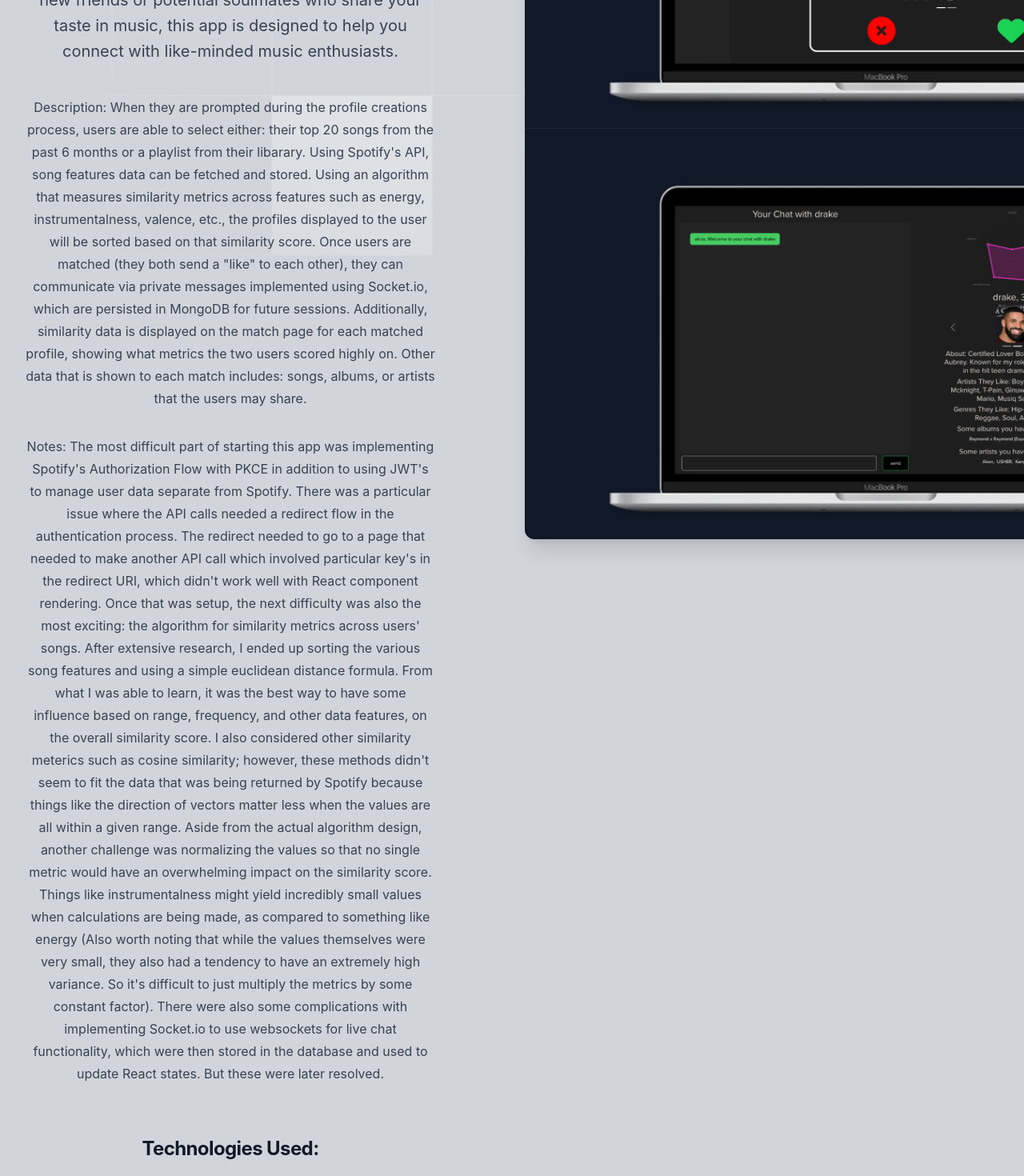
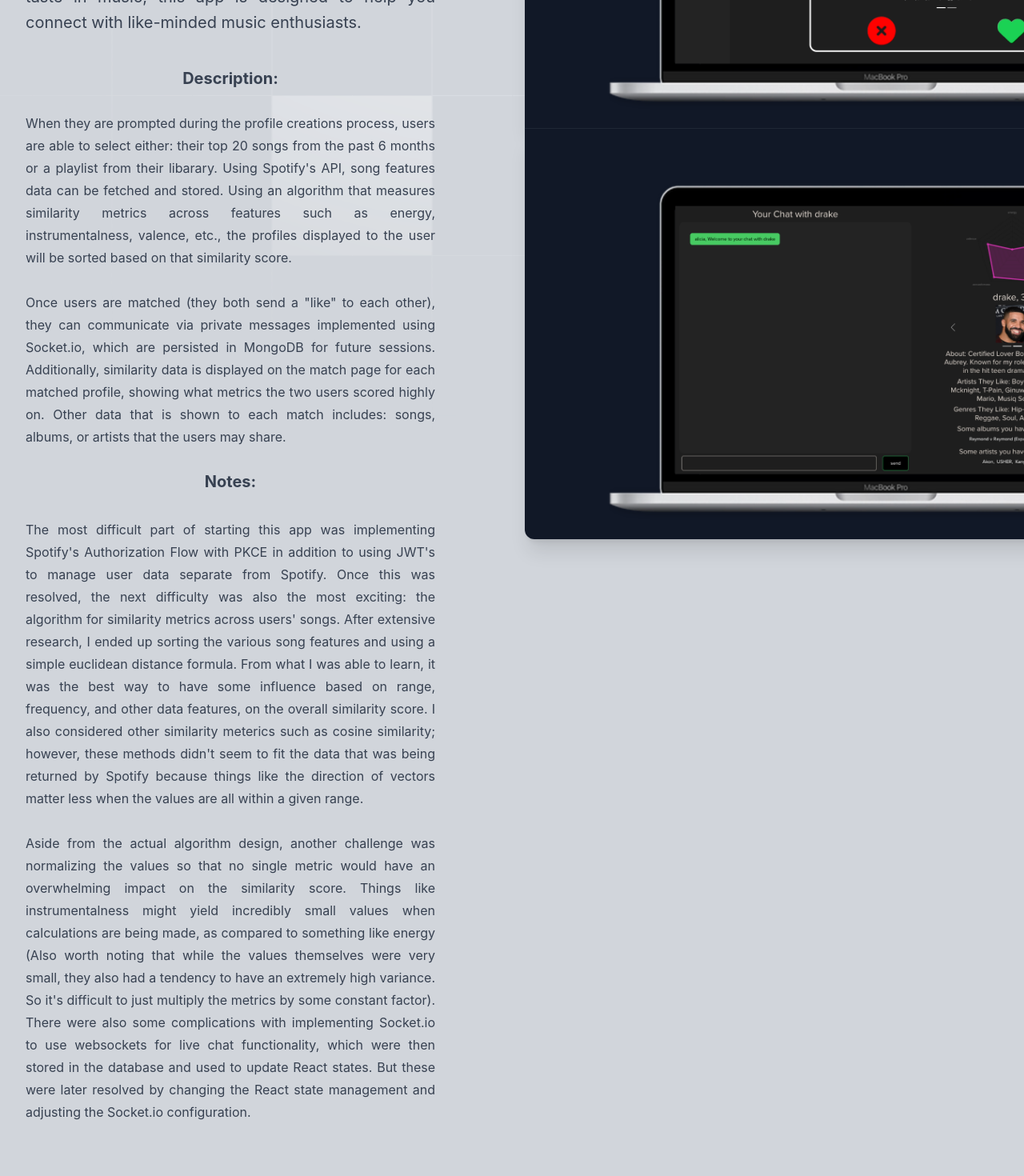
Before and after one commit to benjaehyun/react-portfolio, a React (Create React App) app: page /projects/lowkey in a window 1280 px wide. Shown: the part 640-2110 px from the top of the page at 80% size. Built offline with nearby package versions, Linux system fonts and the light colour scheme.

Commit message:
adjusted a tags for rel attribute and adjusted project page styling

```diff
--- a/src/components/Footer/Footer.jsx
+++ b/src/components/Footer/Footer.jsx
@@ -19,8 +19,8 @@
                     <h1 className="w-full font-serif text-4xl">Ben Lee</h1>
                     <h2 className="font-sans italic"> Feel free to reach out or say hi! </h2>
                     <div className="mt-4 flex justify-center space-x-12">
-                        <a href="https://github.com/benjaehyun" target="_blank" className='text-4xl'> <FontAwesomeIcon icon={faGithub} /> </a> <br />
-                        <a href="https://www.linkedin.com/in/benjaehyun/" target="_blank" className='text-4xl'><FontAwesomeIcon icon={faLinkedin} /></a> <br />
+                        <a href="https://github.com/benjaehyun" target="_blank" rel="noopener noreferrer" className='text-4xl'> <FontAwesomeIcon icon={faGithub} /> </a> <br />
+                        <a href="https://www.linkedin.com/in/benjaehyun/" target="_blank" rel="noopener noreferrer" className='text-4xl'><FontAwesomeIcon icon={faLinkedin} /></a> <br />
                         <a href = "mailto: benjaminjaelee@gmail.com" className="text-4xl"><FontAwesomeIcon icon={faEnvelope} /></a>
                     </div>
                 </div>
--- a/src/pages/App/App.jsx
+++ b/src/pages/App/App.jsx
@@ -1,6 +1,6 @@
 import './App.css';
 import Navbar from "../../components/Navbar/Navbar"
-import {Routes, Route, Navigate, Link} from "react-router-dom"
+import {Routes, Route} from "react-router-dom"
 import ProjectsPage from '../ProjectsPage/ProjectsPage';
 import AboutPage from '../AboutPage/AboutPage';
 import ContactPage from '../ContactPage/ContactPage';
--- a/src/pages/CardioProjectPage/CardioProjectPage.jsx
+++ b/src/pages/CardioProjectPage/CardioProjectPage.jsx
@@ -1,4 +1,3 @@
-import { CloudArrowUpIcon, LockClosedIcon, ServerIcon } from '@heroicons/react/20/solid'
 
 export default function Example() {
   return (
@@ -34,8 +33,10 @@
           <div className="lg:pr-4">
             <div className="lg:max-w-lg">
               <h1 className="mt-2 text-3xl font-bold tracking-tight text-gray-900 sm:text-4xl">cardIO</h1>
-              <p>add links or something to the github and deployed sites</p>
-              <p className="mt-6 text-xl leading-8 text-gray-700">
+              <a href="https://github.com/benjaehyun/cardIO" target="_blank" rel="noopener noreferrer" className='underline'>Link To GitHub</a> || &nbsp;
+              <a href="https://cardio-d645429cce4f.herokuapp.com/" target="_blank" rel="noopener noreferrer" className='underline'>Link To App</a>
+              <p className='mt-6 text-sm text-gray-700 '> Note: Live app is under construction, but please check out the Github for more information about this project! </p>
+              <p className="mt-6 text-xl leading-8 text-gray-700 text-justify">
               cardIO is a powerful educational resource designed to draw on high-yield learning from spaced repetition during long study sessions.
               This app was developed with a focus on efficiency, effectiveness, and user-friendliness, drawing inspiration from popular platforms like Anki and Quizlet.
               </p>
@@ -52,21 +53,22 @@
         <div className="lg:col-span-2 lg:col-start-1 lg:row-start-2 lg:mx-auto lg:grid lg:w-full lg:max-w-7xl lg:grid-cols-2 lg:gap-x-8 lg:px-8">
           <div className="lg:pr-4">
             <div className="max-w-xl text-base leading-7 text-gray-700 lg:max-w-lg">
-              <p>
-                Description:
+            <h1 className='font-bold text-xl'>Description:  </h1><br />
+              <p className='text-justify'>
                 In cardIO, users are able to create/login to an account using their Google account (implemented using Passport.js authentication middleware which handled Google's Oauth procedure).
                 Users can then create their own decks of flashcards and go through each card until they are finished with the deck. They are also able to view all
                 of the decks created on the platform and see collections of decks different users have made as well. Also, users are encouraged to have discussions on various topics
                 with comments and message boards residing on both decks and individual cards.
               </p>
-              <p className="mt-8">
-                Difficulties:
+              <br />
+              <h1 className='font-bold text-xl'>Notes: </h1>
+              <p className="mt-8 text-justify">
                 Developing most portions of this app was fairly straightforward, using the Express framework with newly learned RESTful Routing practices. The main difficulty with developing this app
                 came from the constraints associated with using Embedded JavaScript Templates as the front-end. While many aspects of the app could be normally done by routing and rendering some data that is returned
                 by the server, flipping the cards was significantly more involved than expected. Slightly deviating from the conventions of EJS usage, I implemented a script that uses DOM manipulation to handle the flip
                 trigger and display the fronts and backs of the card.
               </p>
-              <h2 className="mt-16 text-2xl font-bold tracking-tight text-gray-900">Technologies Used: </h2>
+              <h2 className="mt-16 text-xl font-bold tracking-tight text-gray-900">Technologies Used: </h2>
               <p className="mt-6">
                 JavaScript, HTML, CSS, Passport.js, Node.js, Express.js, MongoDB, and Mongoose
               </p>
--- a/src/pages/HomePage/HomePage.jsx
+++ b/src/pages/HomePage/HomePage.jsx
@@ -1,5 +1,4 @@
 import {Link} from 'react-router-dom'
-import { useCallback } from 'react'
 
 
 export default function HomePage () {
--- a/src/pages/LowkeyProjectPage/LowkeyProjectPage.jsx
+++ b/src/pages/LowkeyProjectPage/LowkeyProjectPage.jsx
@@ -1,4 +1,4 @@
-import { CloudArrowUpIcon, LockClosedIcon, ServerIcon } from '@heroicons/react/20/solid'
+
 
 export default function Example() {
   return (
@@ -34,10 +34,10 @@
           <div className="lg:pr-4">
             <div className="lg:max-w-lg">
               <h1 className="mt-2 text-3xl font-bold tracking-tight text-gray-900 sm:text-4xl">lowKEY</h1> <br />
-              <a href="https://github.com/benjaehyun/lowKEY" target="_blank" className='underline'>Link To GitHub</a> || &nbsp;
-              <a href="https://lowkey-08ba0f67b0aa.herokuapp.com/" target="_blank" className='underline'>Link To App</a>
-              <p className='mt-6 text-sm leading-8 text-gray-700'> Note: In order to demo the app, please contact me. Due to the nature of Spotify's Developer API, I need to manually whitelist your Spotify Account in my app's permissions</p>
-              <p className="mt-6 text-xl leading-8 text-gray-700">
+              <a href="https://github.com/benjaehyun/lowKEY" target="_blank" rel="noopener noreferrer" className='underline'>Link To GitHub</a> || &nbsp;
+              <a href="https://lowkey-08ba0f67b0aa.herokuapp.com/" target="_blank" rel="noopener noreferrer" className='underline'>Link To App</a>
+              <p className='mt-6 text-sm text-gray-700 text-justify'> Note: In order to demo the app, please contact me. Due to the nature of Spotify's Developer API, I need to manually whitelist your Spotify Account in my app's permissions</p>
+              <p className="mt-6 text-xl text-justify leading-8 text-gray-700">
               LowKEY is a MERN-stack application that leverages the power of the Spotify API to match users based on their musical preferences.
               Whether you're looking for new friends or potential soulmates who share your taste in music, this app is designed to help you connect with like-minded music enthusiasts.
               </p>
@@ -59,27 +59,30 @@
         <div className="lg:col-span-2 lg:col-start-1 lg:row-start-2 lg:mx-auto lg:grid lg:w-full lg:max-w-7xl lg:grid-cols-2 lg:gap-x-8 lg:px-8">
           <div className="lg:pr-4">
             <div className="max-w-xl text-base leading-7 text-gray-700 lg:max-w-lg">
-              <p>
-                Description:
+            <h1 className='font-bold text-xl'>Description:  </h1><br />
+              <p className='text-justify'>
                 When they are prompted during the profile creations process, users are able to select either: their top 20 songs from the past 6 months or a playlist from their libarary.
                 Using Spotify's API, song features data can be fetched and stored. Using an algorithm that measures similarity metrics across features such as energy, instrumentalness, valence, etc., the
-                profiles displayed to the user will be sorted based on that similarity score. Once users are matched (they both send a "like" to each other), they can communicate via private messages
+                profiles displayed to the user will be sorted based on that similarity score. <br /> <br />
+                Once users are matched (they both send a "like" to each other), they can communicate via private messages
                 implemented using Socket.io, which are persisted in MongoDB for future sessions. Additionally, similarity data is displayed on the match page for each matched profile, showing
                 what metrics the two users scored highly on. Other data that is shown to each match includes: songs, albums, or artists that the users may share.
               </p>
-              <p className="mt-8">
-                Notes:
-                The most difficult part of starting this app was implementing Spotify's Authorization Flow with PKCE in addition to using JWT's to manage user data separate from Spotify. There was a particular issue
-                where the API calls needed a redirect flow in the authentication process. The redirect needed to go to a page that needed to make another API call which involved particular key's in the redirect URI, which didn't work well
-                with React component rendering. Once that was setup, the next difficulty was also the most exciting: the algorithm for similarity metrics across users' songs. After extensive research, I ended up sorting the various song features
+              <br />
+              <h1 className='font-bold text-xl'>Notes: </h1>
+              <p className="mt-8 text-justify">
+                The most difficult part of starting this app was implementing Spotify's Authorization Flow with PKCE in addition to using JWT's to manage user data separate from Spotify. Once this was resolved, the next difficulty was also the most exciting: the algorithm for similarity metrics across users' songs. After extensive research, I ended up sorting the various song features
                 and using a simple euclidean distance formula. From what I was able to learn, it was the best way to have some influence based on range, frequency, and other data features, on the overall similarity score.
                 I also considered other similarity meterics such as cosine similarity; however, these methods didn't seem to fit the data that was being returned by Spotify because things like the direction of vectors matter less when the
-                values are all within a given range. Aside from the actual algorithm design, another challenge was normalizing the values so that no single metric would have an overwhelming impact on the similarity score. Things like instrumentalness
+                values are all within a given range.
+                <br />
+                <br />
+                Aside from the actual algorithm design, another challenge was normalizing the values so that no single metric would have an overwhelming impact on the similarity score. Things like instrumentalness
                 might yield incredibly small values when calculations are being made, as compared to something like energy (Also worth noting that while the values themselves were very small, they also had a tendency to have an extremely high variance. So it's
                 difficult to just multiply the metrics by some constant factor). There were also some complications with implementing Socket.io to use websockets for live chat functionality, which were then stored in the database and used to update React states.
-                But these were later resolved.
+                But these were later resolved by changing the React state management and adjusting the Socket.io configuration.
               </p>
-              <h2 className="mt-16 text-2xl font-bold tracking-tight text-gray-900">Technologies Used: </h2>
+              <h2 className="mt-16 text-xl font-bold tracking-tight text-gray-900">Technologies Used: </h2>
               <p className="mt-6">
                 JavaScript, HTML, CSS, Node.js, Express.js, MongoDB, Mongoose, React, Socket.io, Bootstrap, Spotify API, AWS S3, Chart.js
               </p>
--- a/src/pages/ProjectsPage/ProjectsPage.jsx
+++ b/src/pages/ProjectsPage/ProjectsPage.jsx
@@ -17,7 +17,7 @@
             </div>
             <h1 className='text-white text-4xl mt-[5vh]'> Thanks for taking an interest in some of my projects! <br /> <br /> </h1>
              <h2 className="text-white text-2xl" >
-             Take a look at what I've been up to recently 👇
+             Take a look at what I've been up to recently ⬇️
              </h2>
             <div className='flex flex-col justify-evenly items-center mb-[15vh] space-y-12 font-mono mt-[30vh]'>
                 <h1 className="text-4xl text-white"> Projects Page</h1>
--- a/src/pages/SweeperProjectPage/SweeperProjectPage.jsx
+++ b/src/pages/SweeperProjectPage/SweeperProjectPage.jsx
@@ -1,4 +1,4 @@
-import { CloudArrowUpIcon, LockClosedIcon, ServerIcon } from '@heroicons/react/20/solid'
+
 
 export default function SweeperProjectPage() {
   return (
@@ -34,9 +34,9 @@
           <div className="lg:pr-4">
             <div className="lg:max-w-lg">
               <h1 className="mt-2 text-3xl font-bold tracking-tight text-gray-900 sm:text-4xl">sweeper</h1> <br />
-              <a href="https://github.com/benjaehyun/sweeper" target="_blank" className='underline'>Link To GitHub</a> || &nbsp;
-              <a href="https://benjaehyun.github.io/sweeper/" target="_blank" className='underline'>Link To App</a>
-              <p className="mt-6 text-xl leading-8 text-gray-700">
+              <a href="https://github.com/benjaehyun/sweeper" target="_blank" rel="noopener noreferrer" className='underline'>Link To GitHub</a> || &nbsp;
+              <a href="https://benjaehyun.github.io/sweeper/" target="_blank" rel="noopener noreferrer" className='underline'>Link To App</a>
+              <p className="mt-6 text-xl leading-8 text-gray-700 text-justify">
               Based on the popular game Minesweeper, sweeper is a logic puzzle game which features a grid of clickable squares with hidden
                bombs scattered through the board. The goal of the game is to clear the entire board without setting off any of the bombs.
               </p>
@@ -56,22 +56,25 @@
         <div className="lg:col-span-2 lg:col-start-1 lg:row-start-2 lg:mx-auto lg:grid lg:w-full lg:max-w-7xl lg:grid-cols-2 lg:gap-x-8 lg:px-8">
           <div className="lg:pr-4">
             <div className="max-w-xl text-base leading-7 text-gray-700 lg:max-w-lg">
-              <p>
-                Description: <br />
+            <h1 className='font-bold text-xl'>Description:  </h1><br />
+              <p className='text-justify'>
                     A browser contained game created using only JavaScript, HTML, and CSS. Sweeper was my first dive into
                     developing using a nostalgic pastime as reference. This project utilizes basic game logic to check for win/lose condition ie. if a bomb containing cell was clicked or if
                     all non-bomb containing cells have been revealed.
                     <br />
+                    <br />
                     The game uses DOM manipulation for graphic rendering and on-click controls. Once a user selects a difficulty (initiating the game), the script
                     programatically constructs the back-end representation of the cells which are 2-D arrays and implements a class-based approach in the construction.
+                    <br />
                     <br />
                     The final and honestly most difficult portion
                     of this project was the function handling the initial reveal, in which the user clicks a completely blank board and a solvable pattern of cells are uncovered with their corresponding values.
                     The function was ultimately designed in such a way that the bombs were placed in cells that did not match the exact cell that the user first clicked (so that the user could not lose on the first turn).
                     Then a recursive reveal function was called designed after a flood-fill algorithm.
               </p>
-              <p className="mt-8">
-                Difficulties : <br />
+                <br />
+              <h1 className='font-bold text-xl'>Notes: </h1>
+              <p className="mt-8 text-justify">
                 As mentioned above, the most difficult portion of this project was getting the correct behavior of the initial reveal function such that the user will always be displayed a solvable pattern.
                 I spent a handful of days implementing different versions of the function looking for the right pattern, as compared to the few days that it took to build out the rest of the app out of the 1 week sprint for the whole project.
                 Following the guidance of online resources, I tried to implement a version of a flood-fill algorithm that would be able to fill a space when given defined edges (in this case, the edges were
--- a/src/pages/TheDraftProjectPage/TheDraftProjectPage.jsx
+++ b/src/pages/TheDraftProjectPage/TheDraftProjectPage.jsx
@@ -1,4 +1,4 @@
-import { CloudArrowUpIcon, LockClosedIcon, ServerIcon } from '@heroicons/react/20/solid'
+
 
 export default function Example() {
   return (
@@ -34,9 +34,9 @@
           <div className="lg:pr-4">
             <div className="lg:max-w-lg">
               <h1 className="mt-2 text-3xl font-bold tracking-tight text-gray-900 sm:text-4xl">The Draft</h1> <br />
-              <a href="https://github.com/benjaehyun/thedraft" target="_blank" className='underline'>Link To GitHub</a> || &nbsp;
-              <a href="https://thedraft-theebuggers-823b566ea1e8.herokuapp.com/" target="_blank" className='underline'>Link To App</a>
-              <p className="mt-6 text-xl leading-8 text-gray-700">
+              <a href="https://github.com/benjaehyun/thedraft" target="_blank" rel="noopener noreferrer" className='underline'>Link To GitHub</a> || &nbsp;
+              <a href="https://thedraft-theebuggers-823b566ea1e8.herokuapp.com/" target="_blank" rel="noopener noreferrer" className='underline'>Link To App</a>
+              <p className="mt-6 text-xl leading-8 text-gray-700 text-justify">
               The Draft, created in collaboration with developers Nadew Demissew and Jonathan Do, is a discussion forum connecting job-seekers and industry experts
               together to share knowledge, experiences, and insights with one another. Drawing inspiration from the site CollegeConfidential.com,
                users generate discussion that helps everyone navigate the often complex and challenging world of job hunting. The app's other major component
@@ -60,20 +60,22 @@
         <div className="lg:col-span-2 lg:col-start-1 lg:row-start-2 lg:mx-auto lg:grid lg:w-full lg:max-w-7xl lg:grid-cols-2 lg:gap-x-8 lg:px-8">
           <div className="lg:pr-4">
             <div className="max-w-xl text-base leading-7 text-gray-700 lg:max-w-lg">
-              <p>
-                Description: <br />
+            <h1 className='font-bold text-xl'>Description:  </h1><br />
+              <p className='text-justify'>
                 The first major component to The Draft app is the subforums feature, which is how users submit topics, questions, or any other kind of interesting content for other users to engage with. Subforms fall into two catergories: General subforums and Company subforums. General subforums are how users can submit content for discussion that is regarding a general topic of conversation relating to job-seeking. Alternatively, Company subforums are how users submit content related to job-searching or interesting info regarding a specific company. Once on a given company's page, the user can then navigate all discussions related to that company.
+                <br />
                 <br />
                 The second major component to The Draft App is it's job application tracker, which lives on the user's profile. The Job Application Tracker feature is designed to help users track a particular application cycle and provides a pdf viewer to show them what resume and/or cover letter was used, a status field that can be updated to reflect where they currently are in the cycle, and additional data like application components and notes to help the user provided extra context and action items as needed.
               </p>
-              <p className="mt-8">
-                Difficulties:
+                <br />
+              <h1 className='font-bold text-xl'>Notes: </h1>
+              <p className="mt-8 text-justify">
                 The most apparent difficulty with this project was the time constraint. Even though it was developed in a 3-member team, implementing all of the app's functionalities within a 1 week sprint
                 was extremely arduous. To add onto our sheer ambition with the app's capabilities, many of the app's functionality relied on technologies and implementations that we've never used before: AJAX calls,
                 handling both image and pdf file uploads with AWS S3, utilizing PDF.js to display the stored pdf files, using the bootstrap library for the first time, as well as several other aspects of the project.
                 Overall, I think that we were able to accomplish everything we had initially set out to with this project in a way that is useful and intuitive from a user experience perspective.
               </p>
-              <h2 className="mt-16 text-2xl font-bold tracking-tight text-gray-900">Technologies Used: </h2>
+              <h2 className="mt-16 text-xl font-bold tracking-tight text-gray-900">Technologies Used: </h2>
               <p className="mt-6">
                 Python, JavaScript, HTML, CSS, Django, Bootstrap, AWS, PDF.js, Heroku, Django Templating Language, PostgreSQL.
               </p>
```
Also changed, not shown: src/pages/AboutPage/AboutPage.jsx (+5 -4 lines), src/pages/ContactPage/ContactPage.jsx (+0 -43 lines).
